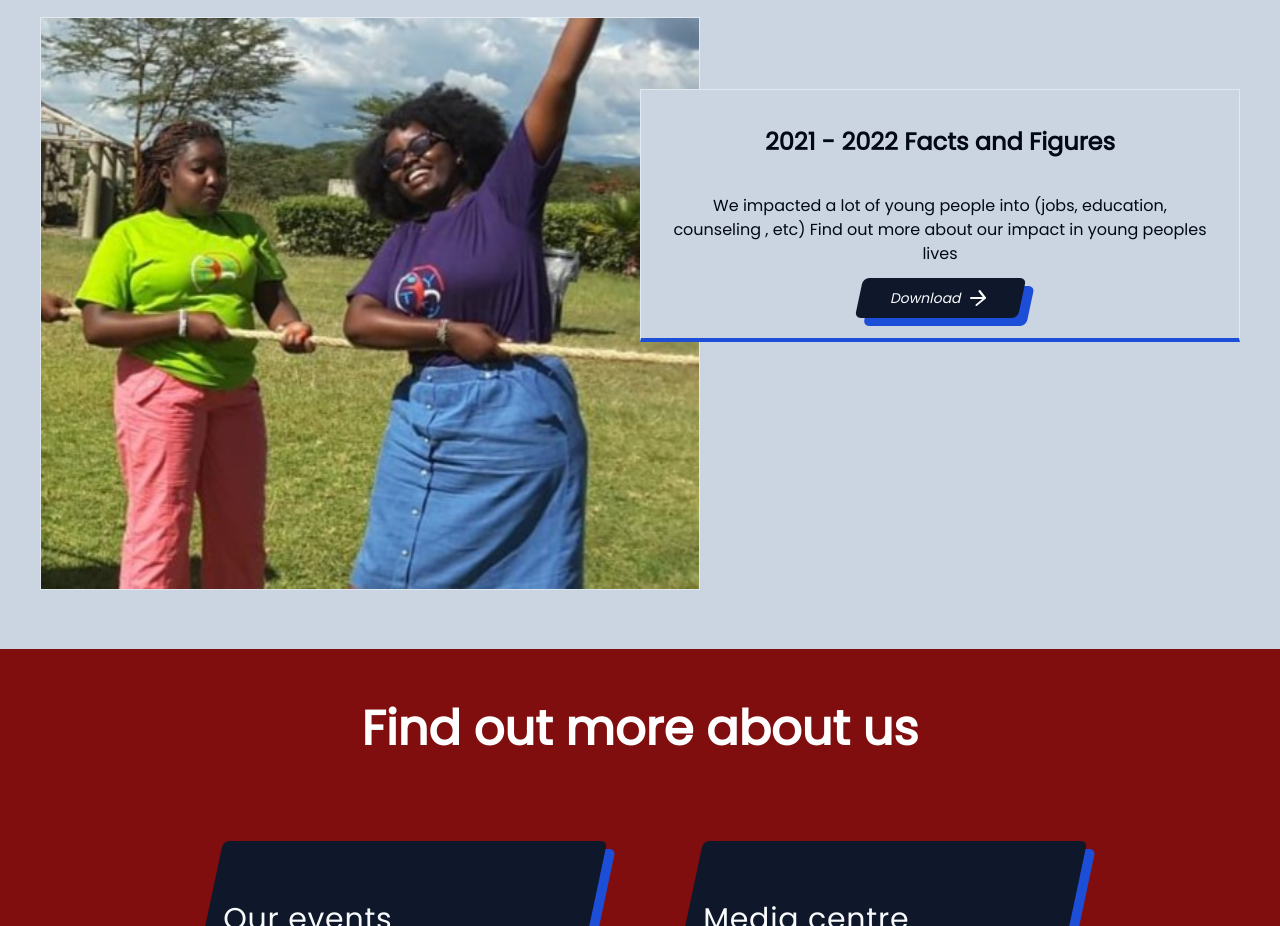
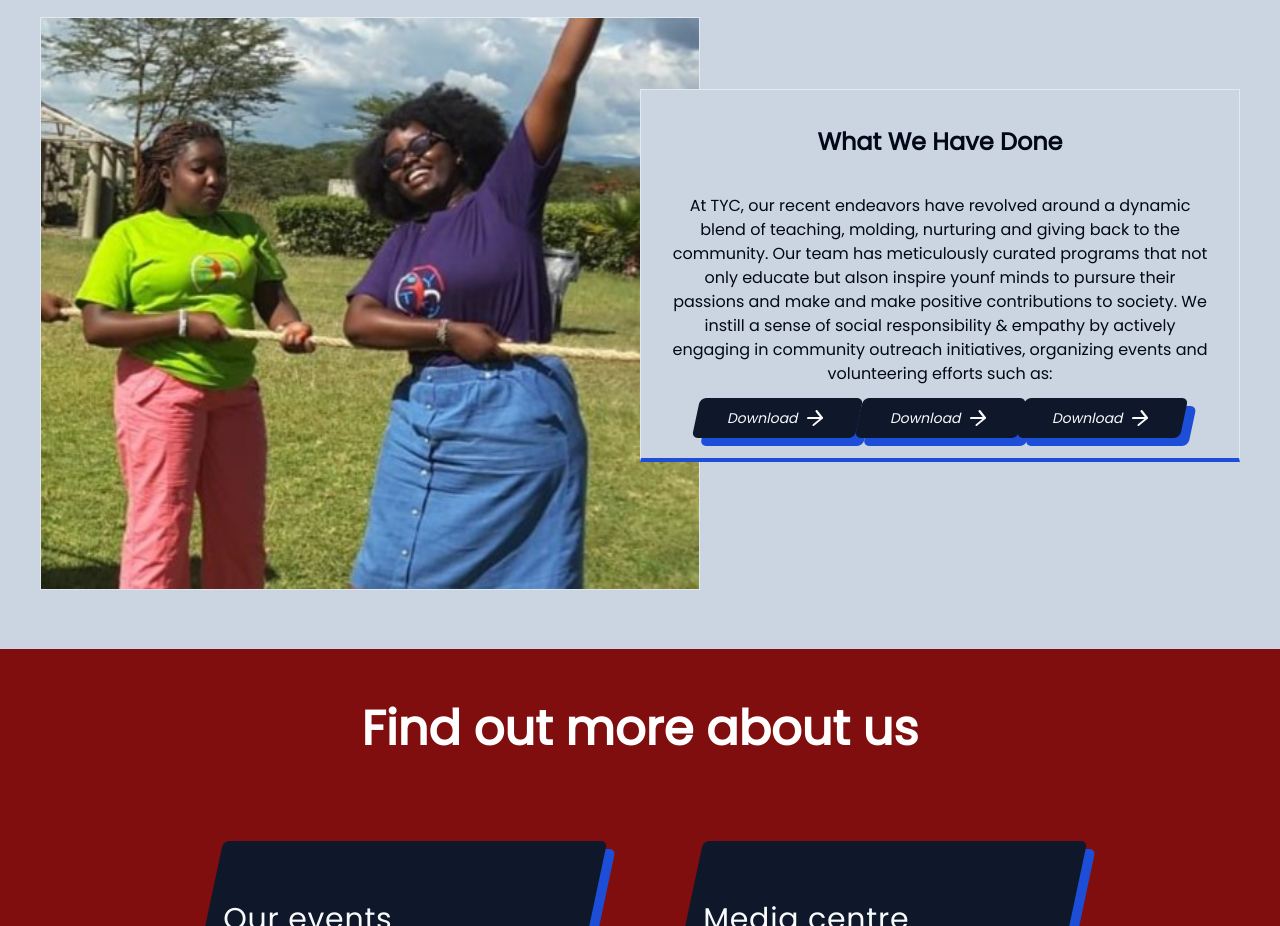
Before and after one commit to BabaMboga/TYC-main, a Next.js app: page /about-us in a window 1280 px wide. Shown: the part 4040-4966 px from the top of the page. Built offline with nearby package versions, Linux system fonts and the light colour scheme.

Commit message:
Changed factssheet component

```diff
--- a/components/about-us/FactsSheet.tsx
+++ b/components/about-us/FactsSheet.tsx
@@ -20,7 +20,7 @@ const FactsSheet = ({}) => {
             <div className='py-3 font-semibold'>
             <div className="py-3 font-semibold">
               <h2 className="px-2 text-2xl text-center">
-                2021 - 2022 Facts and Figures
+                What We Have Done
               </h2>
             </div>
 
@@ -30,12 +30,27 @@ const FactsSheet = ({}) => {
 
                 <div className='relative text-center '>
                     <p>
-                    We impacted a lot of young people into (jobs, education, counseling , etc) Find out more about our impact in young peoples lives</p>
+                        At TYC, our recent endeavors have revolved around a dynamic blend of teaching, molding, nurturing and giving back to the community.
+                        Our team has meticulously curated programs that not only educate but alson inspire younf minds to pursure their passions and make
+                        and make positive contributions to society. We instill a sense of social responsibility & empathy by actively engaging in community
+                        outreach initiatives, organizing events and volunteering efforts such as:
+                    </p>
                 </div>
 
             </div>
 
            <div className='flex items-center pb-2'>
+
+            <Button className='flex justify-betweenpy-4 px-8 transition-transform duration-1000 transform -skew-x-12 gap-1 shadow-[10px_8px_0px_rgba(29,78,216,1)] hover:shadow-[15px_8px_0px_rgba(29,78,216,1)]'>
+                <span>Download</span>
+                <Icons.right/>
+            </Button>
+
+            <Button className='flex justify-betweenpy-4 px-8 transition-transform duration-1000 transform -skew-x-12 gap-1 shadow-[10px_8px_0px_rgba(29,78,216,1)] hover:shadow-[15px_8px_0px_rgba(29,78,216,1)]'>
+                <span>Download</span>
+                <Icons.right/>
+            </Button>
+
 
             <Button className='flex justify-betweenpy-4 px-8 transition-transform duration-1000 transform -skew-x-12 gap-1 shadow-[10px_8px_0px_rgba(29,78,216,1)] hover:shadow-[15px_8px_0px_rgba(29,78,216,1)]'>
                 <span>Download</span>
```
